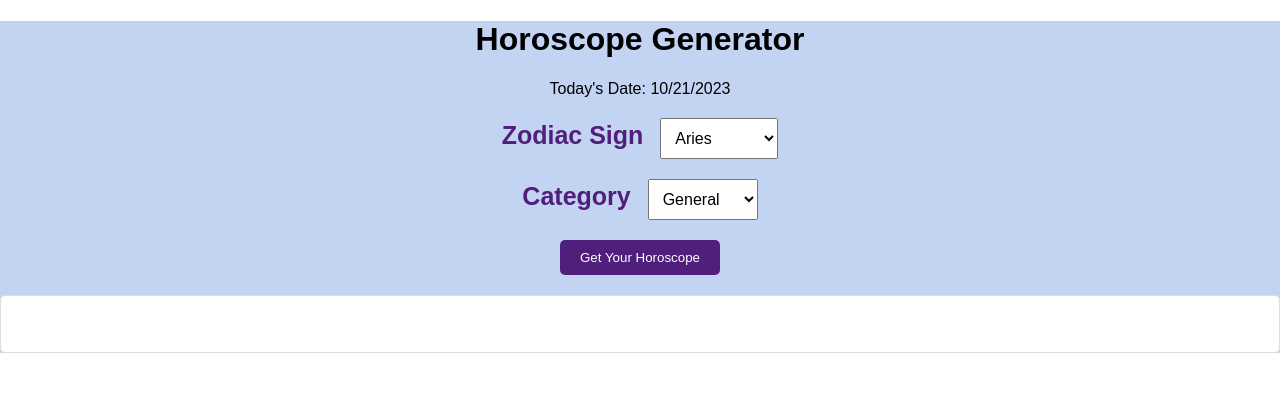
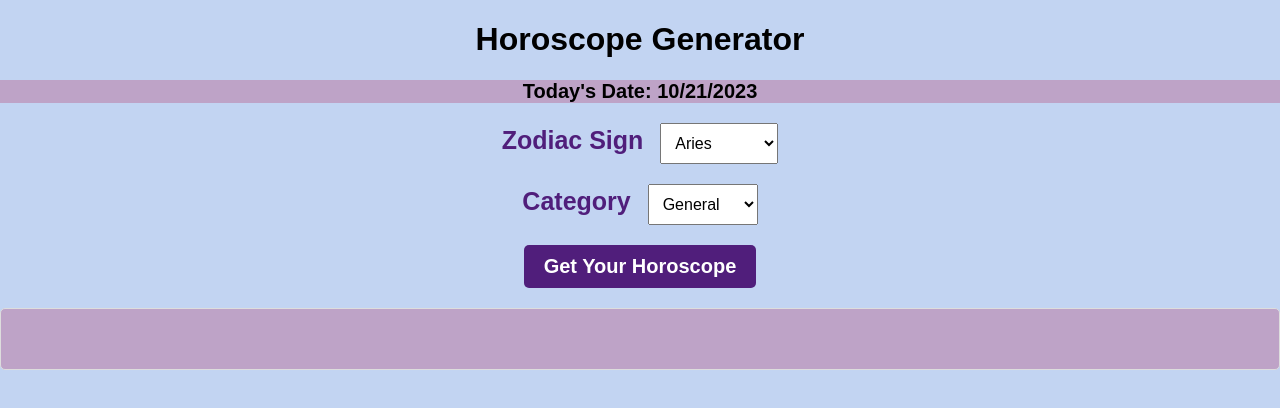
Before and after one commit to rishika-n/animated-giggle, a React (Create React App) app in the folder frontend/: page / in a window 1280 px wide. Shown: the top 408 px of the page. Built offline with nearby package versions, Linux system fonts and the light colour scheme.

Commit message:
design changes 2

```diff
--- a/frontend/src/App.css
+++ b/frontend/src/App.css
@@ -1,4 +1,9 @@
 /* App.css */
+body {
+  background-color: #c2d4f2; /* Replace 'your-color' with your desired background color */
+  margin: 0; /* Remove default margin for body */
+  padding: 0; /* Remove default padding for body */
+}
 .App {
   text-align: center;
   font-family: Arial, sans-serif;
@@ -12,10 +17,17 @@
   border: none;
   border-radius: 5px;
   cursor: pointer;
+  font-size: 20px;
+  font-weight: bold;
+}
+
+.submit-button:hover {
+  background-color: #b5a4c4;
+  color: #501e7b;
 }
 
 .response-container {
-  background-color: white;
+  background-color: rgb(190, 163, 199);
   padding: 20px;
   border: 1px solid #ddd;
   border-radius: 5px;
@@ -23,11 +35,14 @@
 }
 
 .response-text {
-  font-size: 16px;
+  font-size: 20px;
+  font-weight: bold;
 }
 
 .date {
+  background-color: rgb(190, 163, 199);
   font-weight: bold;
+  font-size: 20px;
 }
 
 label {
--- a/frontend/src/App.js
+++ b/frontend/src/App.js
@@ -51,7 +51,7 @@ function App() {
   return (
     <div className="App">
       <h1>Horoscope Generator</h1>
-      <p>Today's Date: {new Date().toLocaleDateString()}</p>
+      <p className="date">Today's Date: {new Date().toLocaleDateString()}</p>
       <div className="container">
         <label htmlFor="option1">Zodiac Sign </label>
         <select id="option1" value={option1} onChange={handleOption1Change}>
```
Also changed, not shown: 1 other file (tests, documents, lock files or other folders).
